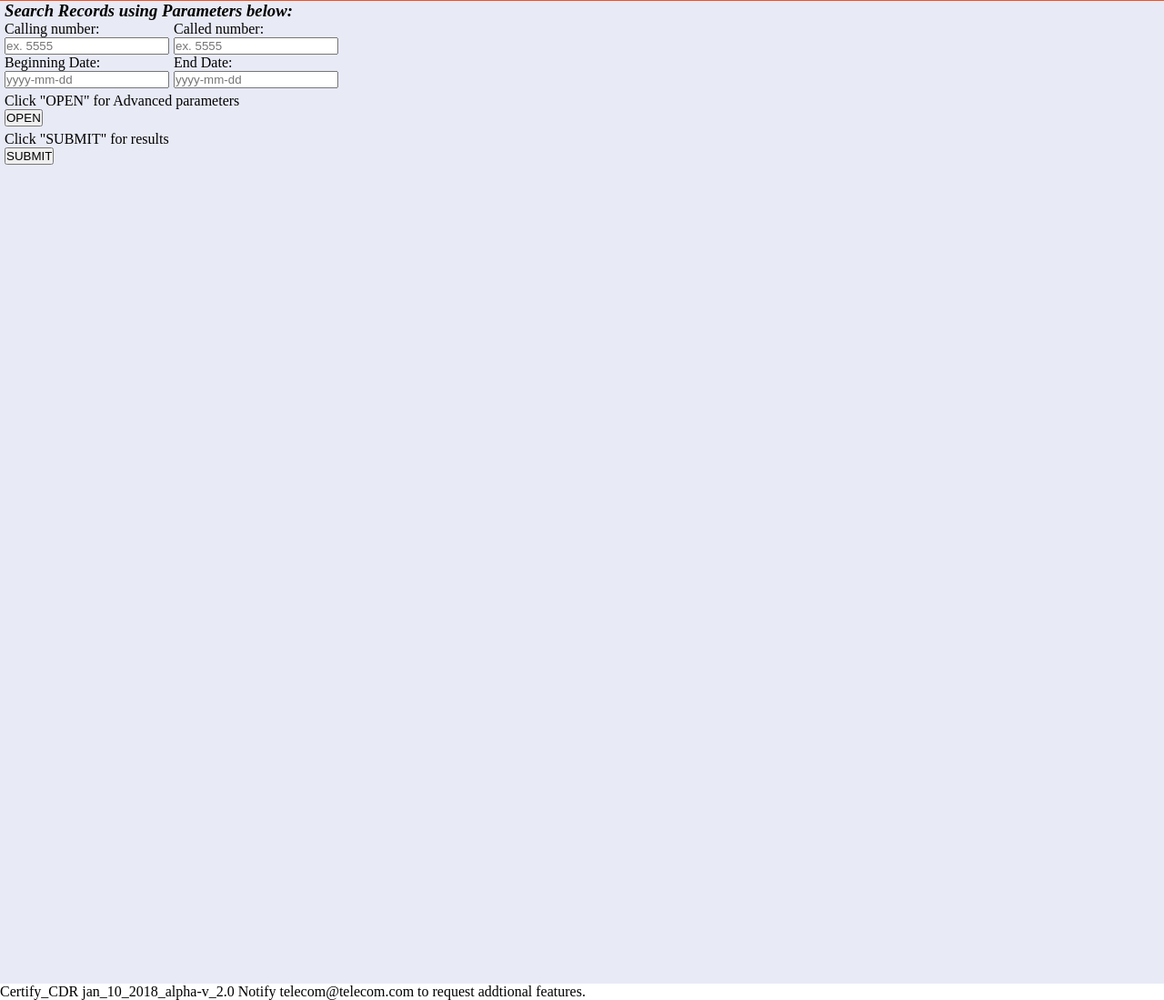
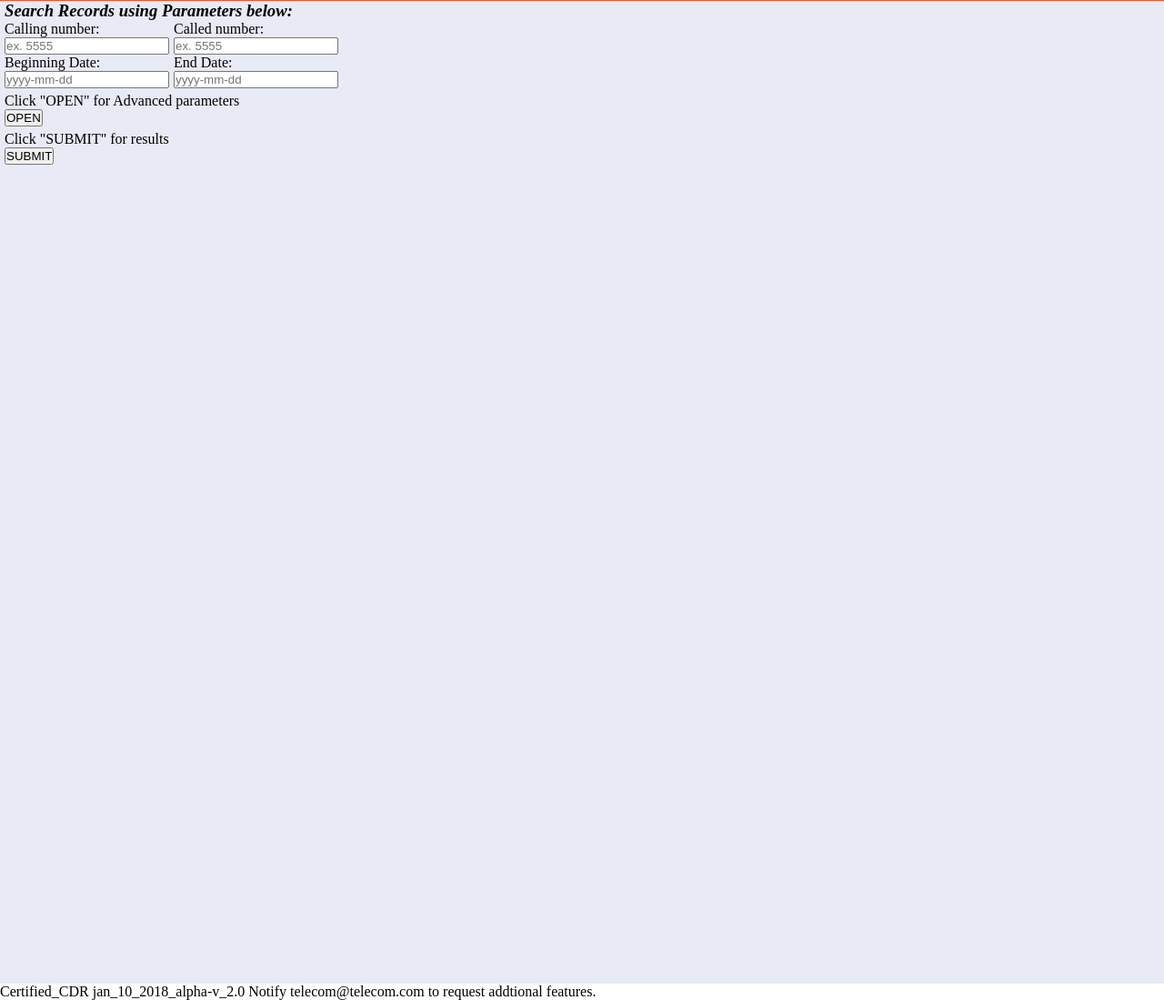
Before and after one commit to apnihiser/CUCMCDR, a Flask app: page /cdr in a window 1280 px wide; the page is wider, and only the part inside the window is pictured. Shown: the part 321-1420 px from the top of that part at 91% size. Run offline with Flask 2, Linux system fonts and the light colour scheme; the visitor is signed in with stand-in values (Sample User, id 1); data comes from the database, SQL or seed files in the repository.

Commit message:
Update footer.html

```diff
--- a/Certified_CDR/app/templates/footer.html
+++ b/Certified_CDR/app/templates/footer.html
@@ -1 +1 @@
-Certify_CDR jan_10_2018_alpha-v_2.0 Notify telecom@telecom.com to request addtional features.
+Certified_CDR jan_10_2018_alpha-v_2.0 Notify telecom@telecom.com to request addtional features.
```
